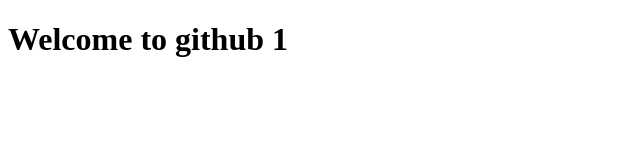
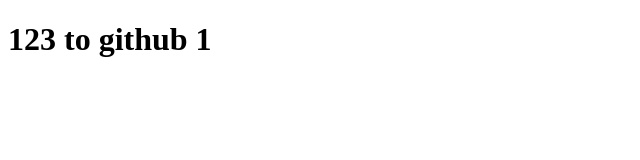
Before and after one commit to yashmenghare17/testFolder, a plain HTML site: page index2.html in a window 1280 px wide. Shown: the whole page, without its empty margins (0-640 px from the left). Drawn offline with Linux system fonts and the light colour scheme.

Commit message:
testData

```diff
--- a/index2.html
+++ b/index2.html
@@ -6,6 +6,6 @@
     <title>Document 4</title>
 </head>
 <body>
-    <h1>Welcome to github 1</h1>
+    <h1>123 to github 1</h1>
 </body>
 </html>
```
